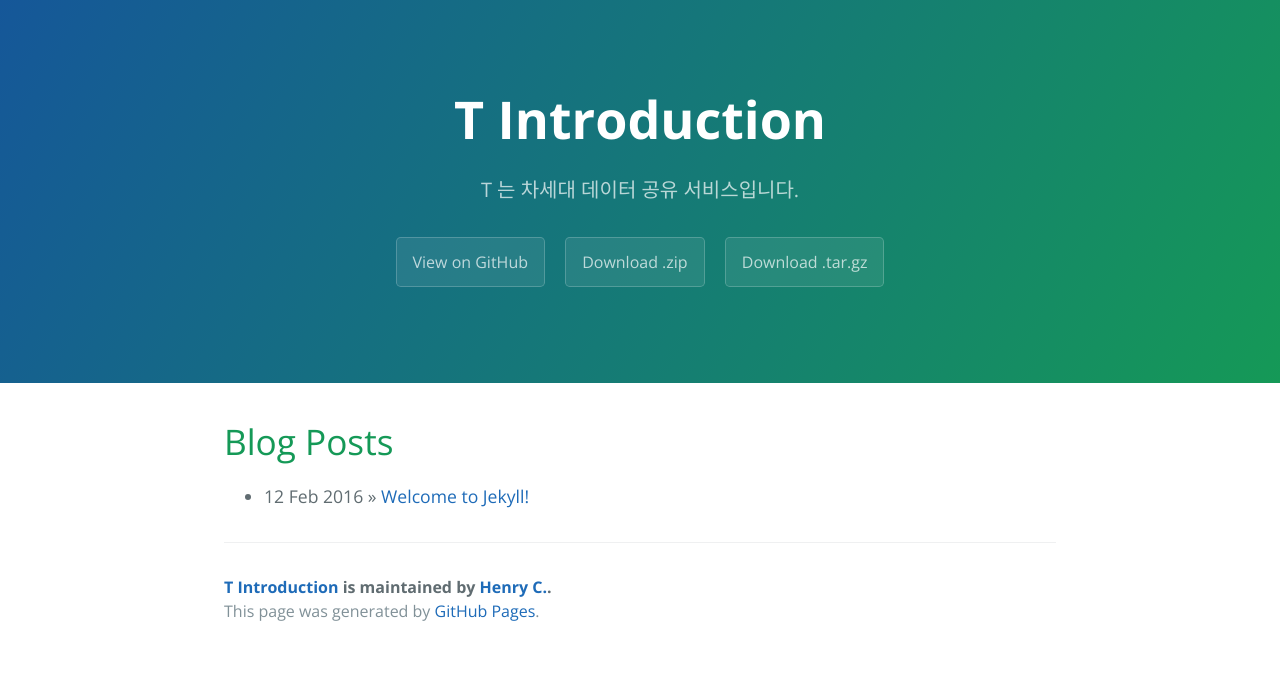
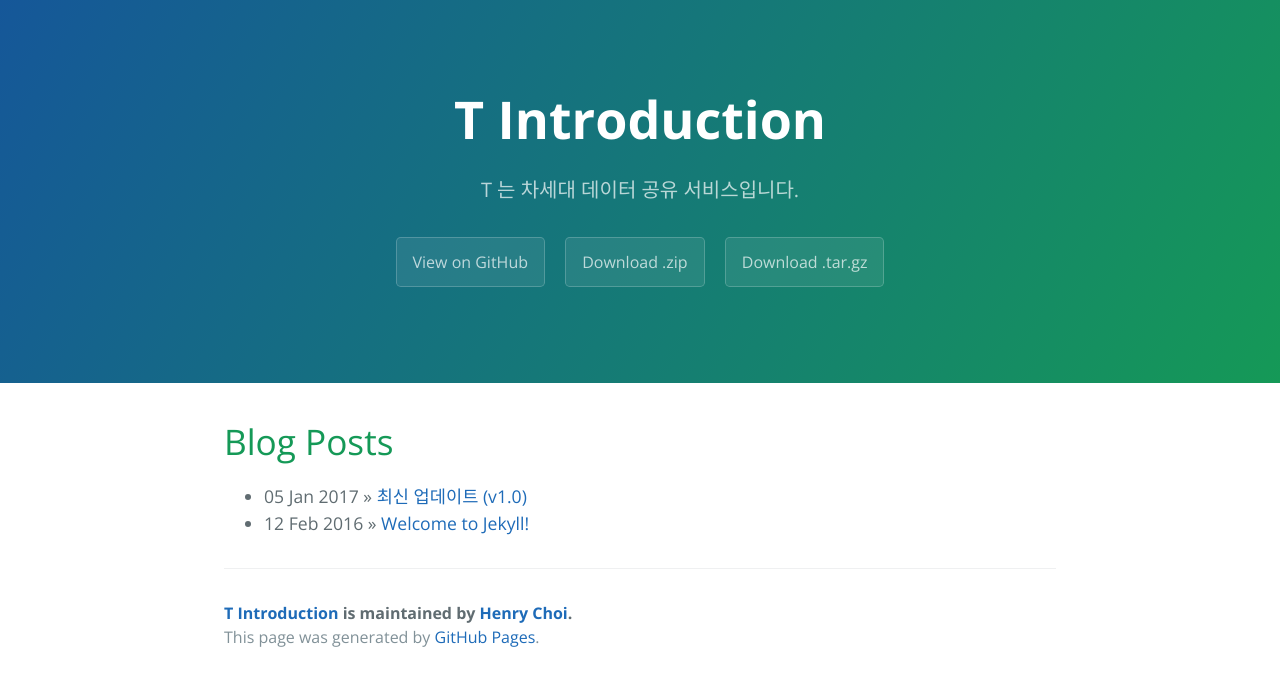
Before and after one commit to ProjectM4/ProjectM4.github.io, a Jekyll site: the page built from index.html, in a window 1280 px wide. Shown: the top 686 px of the page. Built offline with Jekyll 4.4.1, drawn with Linux system fonts in a browser that asks for light colours; the list of posts is cut into pages by our own code; some of the changed lines change nothing that is shown.

Commit message:
new posting

```diff
--- a/_config.yml
+++ b/_config.yml
@@ -7,8 +7,8 @@
 
 # About/contact
 author:
-  name:       Henry C.
-  url:        http://yourhomepage.com
+  name:       Henry Choi
+  url:        https://www.facebook.com
 
 # Gems
 gems:
--- /dev/null
+++ b/_posts/2017-01-05-Introduction.markdown
@@ -0,0 +1,15 @@
+---
+layout: default
+title:  "최신 업데이트 (v1.0)"
+date:   2017-01-05 17:50:00
+categories: main
+---
+
+안녕하세요, T 의 전반적인 개발 & 보안을 맡고 있는 Henry 입니다.
+
+오늘 저희 팀이 한 일은 예전부터 쭉 해온 웹사이트 개발인데요, 전체적인 스토리 보드 구성을 거의 다 끝냈습니다! :)
+후.. 많이 힘들어요ㅠㅠ 지금 제가 모든 개발을 다 맡고 있는 건 아니지만 전체적인 흐름도에서 시작해서 백엔드 구현까지..
+
+언젠가 돈 받을 수 있는 날이 오겠죠? 하하하 [이 분][man] 이 우리의 물주니까요.
+
+[이 분]: https://kr.linkedin.com/in/jhdanielee/en
```
